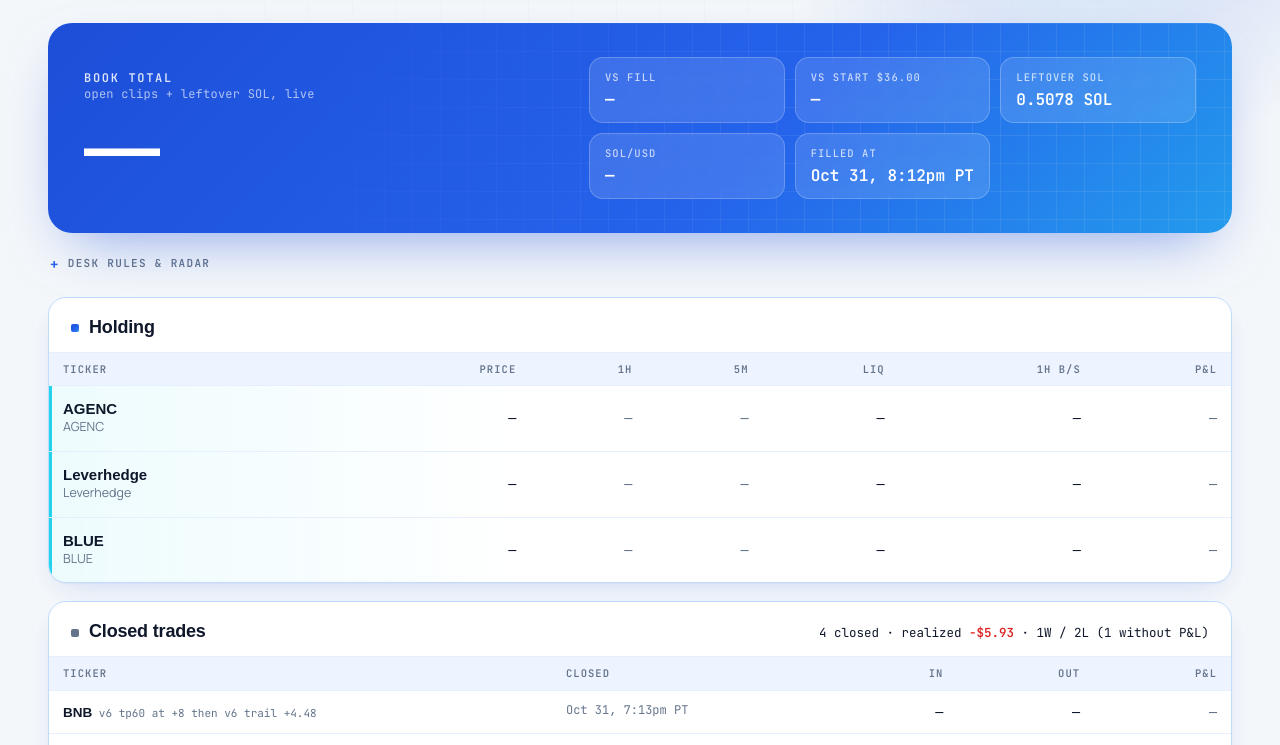
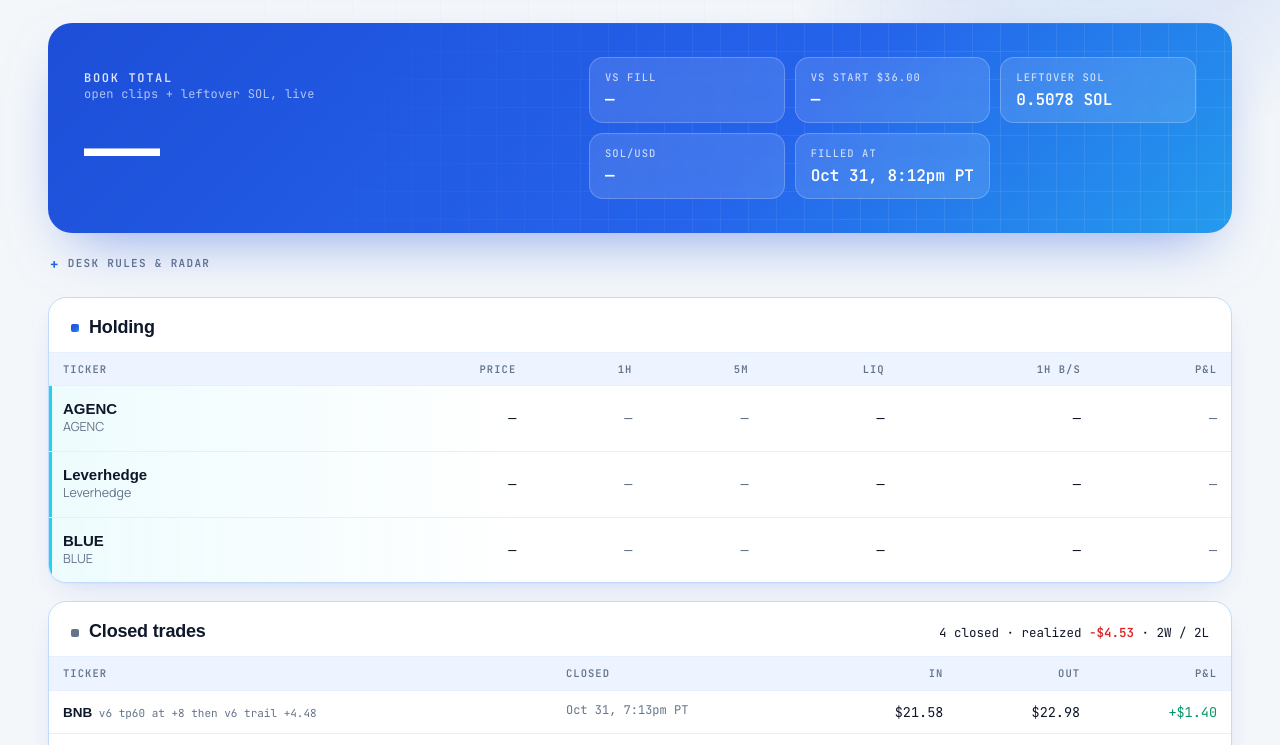
Before and after one commit to sparkmediaai/coins-desk, a plain HTML site: page index.html in a window 1280 px wide. Shown: the part 200-945 px from the top of the page. Drawn offline with Linux system fonts and the light colour scheme; no server answers; a web font is replaced by a local one.

Commit message:
Dashboard: Holding shows OPEN only (deduped by mint); closed shows post-reset only, deduped, SOL P&L as USD (display-only overlay app-clean.js)

```diff
--- /dev/null
+++ b/app-clean.js
@@ -0,0 +1,33 @@
+/* clean overlay: Holding = OPEN positions only, deduped by mint; closed = post-reset only, deduped; SOL-denominated P&L filled in as USD. Display only; never writes data. */
+(function(){
+  if(typeof renderAll!=="function")return;
+  function t(x){var v=Date.parse(x||"");return isNaN(v)?null:v;}
+  function isOpen(p){
+    if(!p||!p.mint)return false;
+    var st=String(p.status||"").toUpperCase(),act=String(p.action||"").toUpperCase();
+    if(st!=="OPEN")return false;
+    if(act&&act!=="BUY"&&act!=="FILL")return false;
+    if(p.sold_usd!=null||p.sold_at||p.closed_at)return false;
+    var tok=num(p.fill_token_amount)??num(p.tokens);return tok==null||tok>0;
+  }
+  function dedupe(list,key,stamp){var m=new Map();list.forEach(function(p){var k=key(p);var o=m.get(k);if(!o||(stamp(p)||0)>=(stamp(o)||0))m.set(k,p);});return Array.from(m.values());}
+  function clean(f,solUsd){
+    var desk=f.desk||{},reset=t(desk.start_reset_at);
+    var pos=dedupe((Array.isArray(f.positions)?f.positions:[]).filter(isOpen),function(p){return p.mint;},function(p){return t(p.filled_at||p.ts_pt);});
+    var closed=(Array.isArray(f.closed)?f.closed:[]).filter(function(c){
+      if(!c||String(c.status||"").toUpperCase()!=="CLOSED")return false;
+      var ct=t(c.closed_at||c.sold_at);if(ct==null)return false;
+      return reset==null||ct>=reset;});
+    closed=dedupe(closed,function(c){return c.exit_tx||c.tx||c.fill_tx||(c.mint+"|"+c.closed_at);},function(c){return t(c.closed_at);}).map(function(c){
+      if(c.sold_usd!=null&&c.fill_usd!=null)return c;
+      var x=Object.assign({},c),fs=num(c.fill_sol),ss=num(c.sold_sol),px=num(desk.sol_usd_at_reset)||solUsd;
+      if(px&&fs!=null&&x.fill_usd==null)x.fill_usd=+(fs*px).toFixed(2);
+      if(px&&ss!=null&&x.sold_usd==null)x.sold_usd=+(ss*px).toFixed(2);
+      if(x.pnl_usd==null&&px&&num(c.pnl_sol)!=null)x.pnl_usd=+(num(c.pnl_sol)*px).toFixed(2);
+      return x;});
+    return Object.assign({},f,{positions:pos,closed:closed});
+  }
+  var _ra=renderAll;
+  renderAll=function(f,q,s){_ra(clean(f,s),q,s);};
+  if(typeof refresh==="function")refresh();
+})();
--- a/index.html
+++ b/index.html
@@ -178,6 +178,7 @@
   <script src="./app.js?v=lb3"></script>
   <script src="./app-book-sol.js?v=lb3"></script>
   <script src="./app-pack1.js?v=lb3"></script>
+  <script src="./app-clean.js?v=lb4"></script>
   <script src="./app-lean.js?v=lb3"></script>
   <script src="./app-motion.js?v=lb3"></script>
 </body>
```
